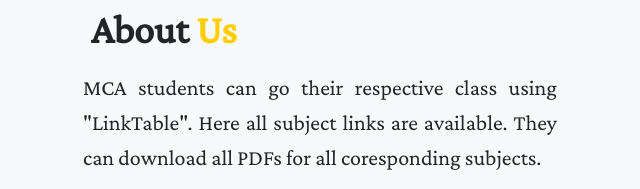
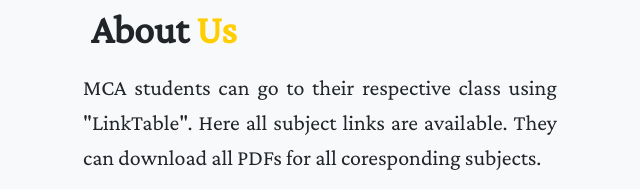
Before and after one commit to rengapraveenkumar/LinkTable.github.io, a plain HTML site: page index.html in a window 1280 px wide. Shown: the part 180-369 px from the top of the page, 35-675 px from the left. Drawn offline with nearby package versions, Linux system fonts and the light colour scheme.

Commit message:
add to word in about secction

```diff
--- a/index.html
+++ b/index.html
@@ -176,7 +176,7 @@
                <div class="col-md-6 p-5 mt-50">
                   <h1 class="ml-2 mt-5">About <span class="sub-lable">Us</span></h1>
 
-                  <p class="text-justify mt-3">MCA students can go their respective class using "LinkTable".  Here all subject links are available.  They can download all PDFs for all coresponding subjects.</p>
+                  <p class="text-justify mt-3">MCA students can go to their respective class using "LinkTable".  Here all subject links are available.  They can download all PDFs for all coresponding subjects.</p>
                   <div class="row">
                      <div class="col-md-4 mb-3">
                         <a href="#timetable" class="btn btn-secondary rounded bg-gry w-100 gry-btn">Time Table<span class="ml-3"></span></a>
```
